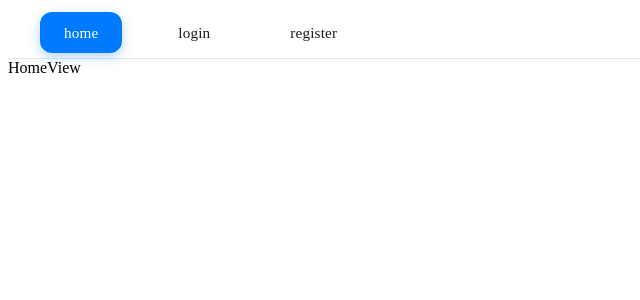
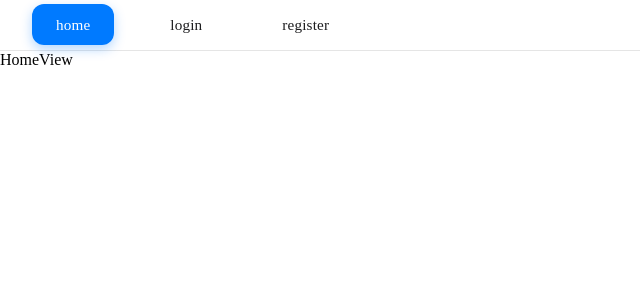
Before and after one commit to Maddax10/sports-front-vueJS, a Vue app: page / in a window 1280 px wide. Shown: the top 300 px of the page, without its empty margins (0-640 px from the left). Built offline with nearby package versions, Linux system fonts and the light colour scheme.

Commit message:
add main.css  to main.js delete body margin

```diff
--- /dev/null
+++ b/src/assets/main.css
@@ -0,0 +1,3 @@
+body {
+    margin: 0;
+}
--- a/src/main.js
+++ b/src/main.js
@@ -1,3 +1,4 @@
+import './assets/main.css'
 import { createApp } from 'vue'
 import { createPinia } from 'pinia'
 
```
